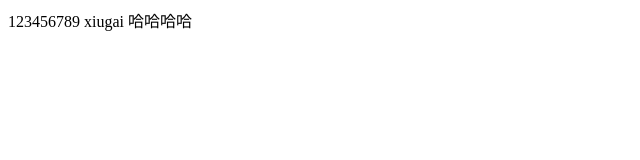
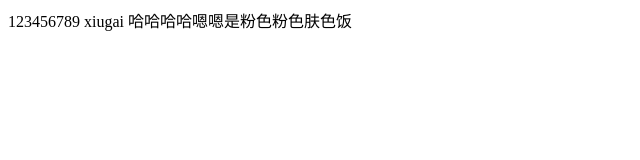
Before and after one commit to HSCBNPG/My-proj, a plain HTML site: page index.html in a window 1280 px wide. Shown: the whole page, without its empty margins (0-640 px from the left). Drawn offline with Linux system fonts and the light colour scheme.

Commit message:
改了一行代码

```diff
--- a/index.html
+++ b/index.html
@@ -6,6 +6,6 @@ xiugai
 	<title></title>
 </head>
 <body>
-哈哈哈哈
+哈哈哈哈嗯嗯是粉色粉色肤色饭
 </body>
 </html>
```
